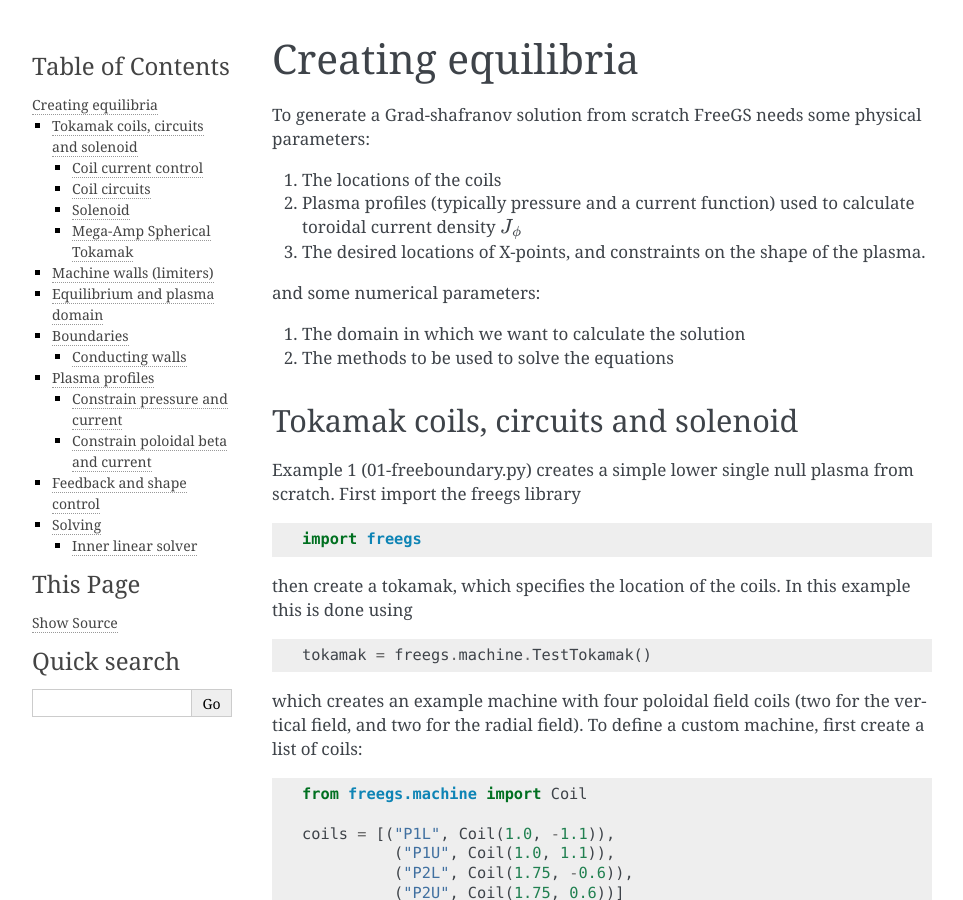
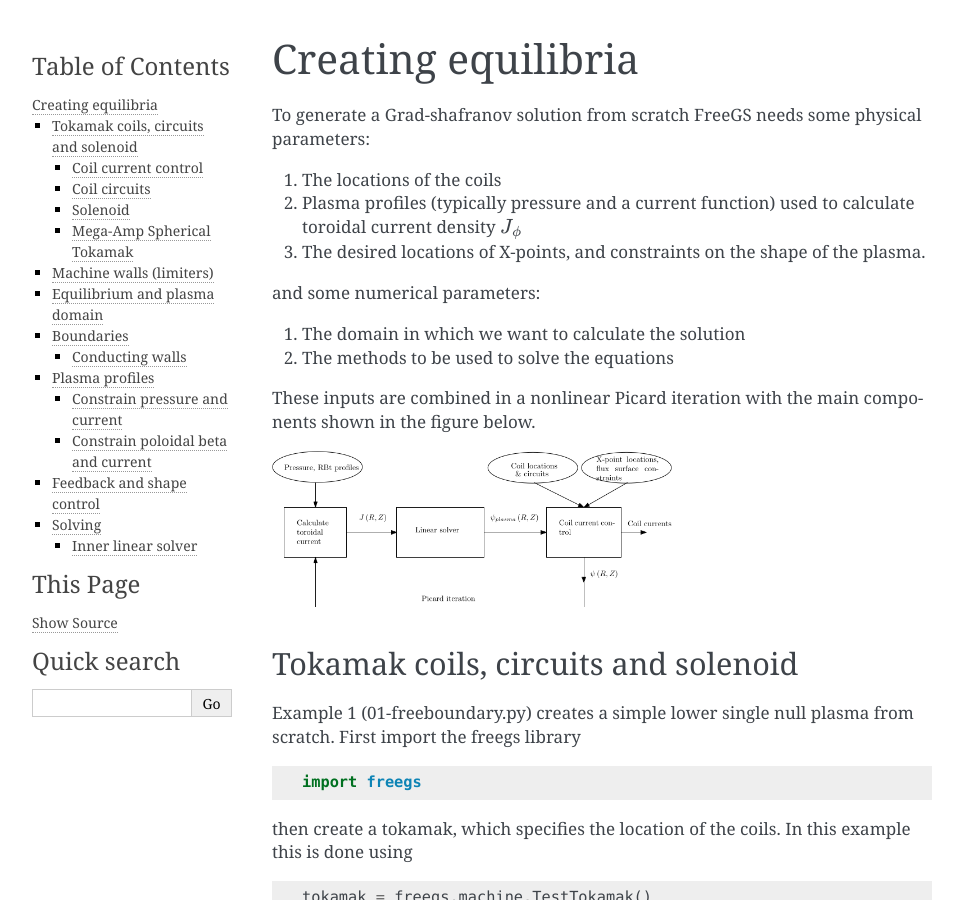
Before and after one commit to freegs-plasma/freegs, a Sphinx documentation site: the page built from docs/creating_equilibria.rst, in a window 1280 px wide and 900 px high. Shown: the whole window, without its empty margins (148-1111 px from the left). Built offline with Sphinx 7.4.7, drawn with Linux system fonts in a browser that asks for light colours; formulas are drawn with MathJax 3.

Commit message:
Add diagram to manual introduction

```diff
--- a/docs/creating_equilibria.rst
+++ b/docs/creating_equilibria.rst
@@ -15,6 +15,11 @@ and some numerical parameters:
 #. The domain in which we want to calculate the solution
 #. The methods to be used to solve the equations
 
+These inputs are combined in a nonlinear Picard iteration with the main components shown in the figure below.
+
+.. image:: nonlinear_solve.png
+  :width: 400
+  :alt: Main components in the Picard iteration used to solve free boundary equilibrium problem.
 
 Tokamak coils, circuits and solenoid
 ------------------------------------
```
Also changed, not shown: docs/nonlinear_solve.png (added), 1 other file.
